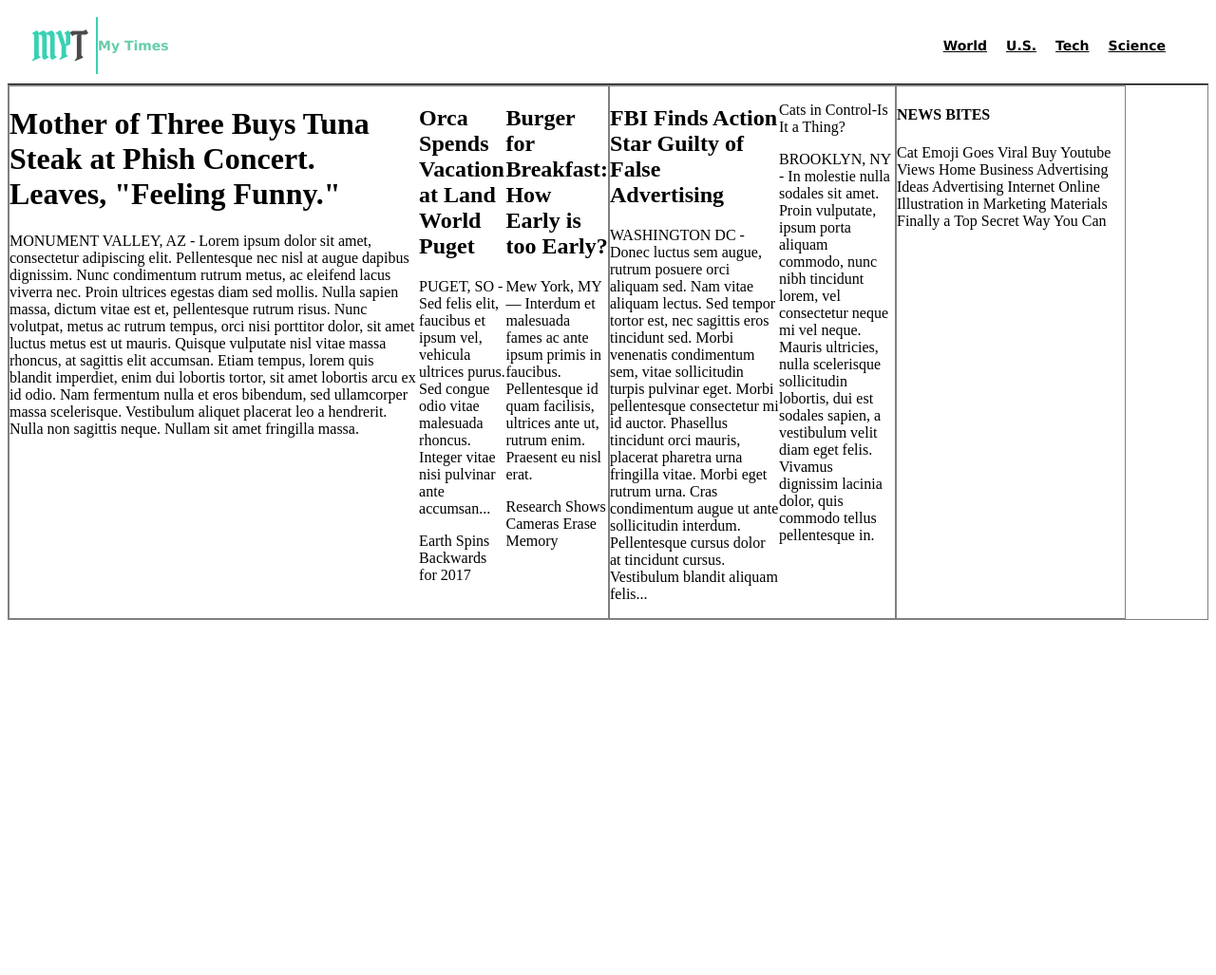
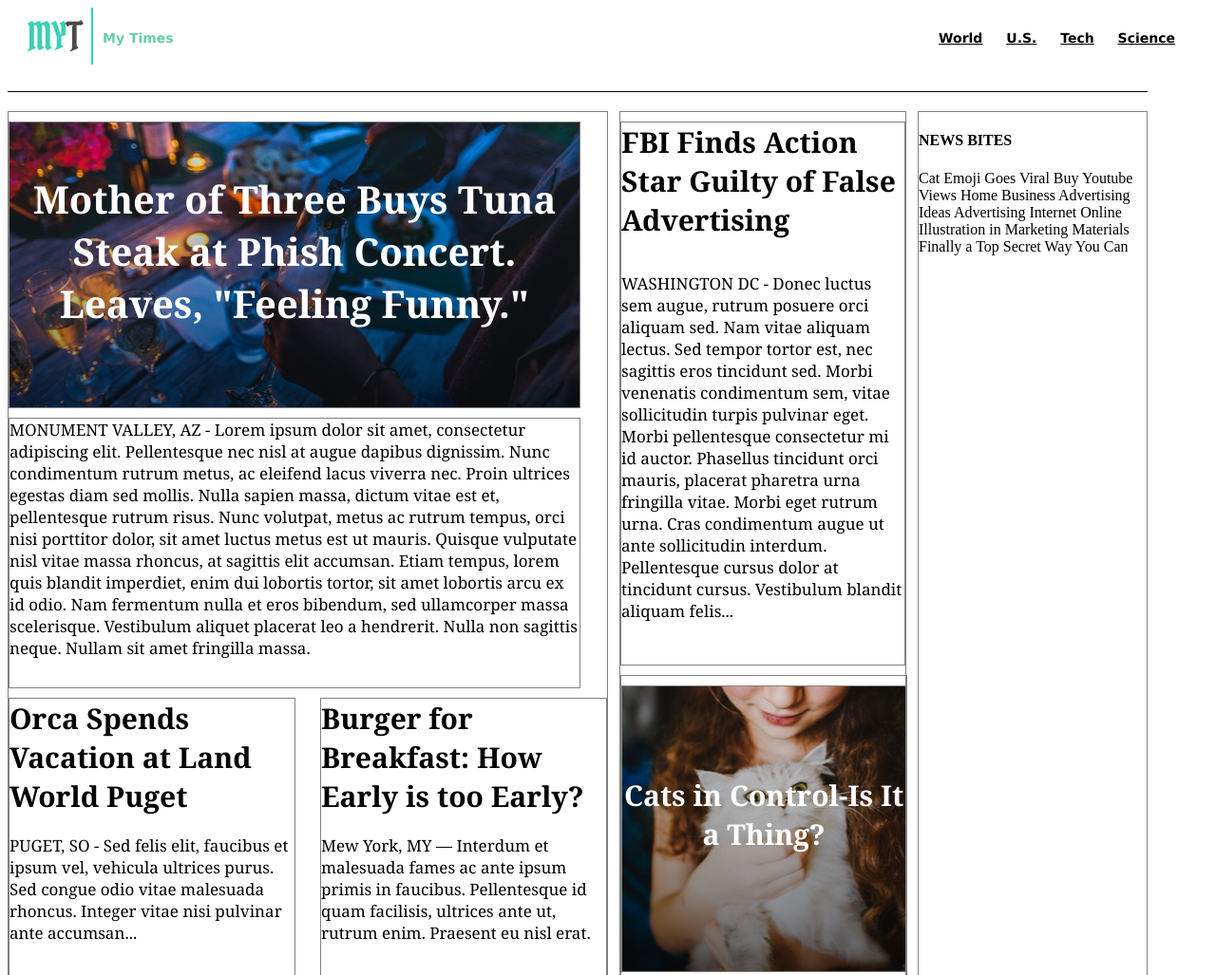
Before and after one commit to ElMarcelito/mytimes, a plain HTML site: page index.html in a window 1280 px wide. Shown: the top 1027 px of the page at 95% size. Before the commit the page ends 800 px from the top, so only its background shows below. Drawn offline with Linux system fonts and the light colour scheme.

Commit message:
Decent first draft.

```diff
--- a/index.html
+++ b/index.html
@@ -6,41 +6,45 @@
     <link href="resources/css/style.css" rel="stylesheet" type="text/css">
   </head>
   <body>
+
     <!-- Header -->
-    <div class="header">
-      <div class="logo">
+    <header>
+      <div class="lt">
+        <div>
         <img src="resources/images/img-myt-logo.jpg" alt="My Times" />
-        <span>My Times</span>
+        </div>
+        <div class="logo">My Times</div>
       </div>
       <nav>
-        <div class="nav">
-          <span class="nav"><a href="#">World</a></span>
-          <span class="nav"><a href="#">U.S.</a></span>
-          <span class="nav"><a href="#">Tech</a></span>
-          <span class="nav"><a href="#">Science</a></span>
-        </div>
+        <span class="nav"><a href="#">World</a></span>
+        <span class="nav"><a href="#">U.S.</a></span>
+        <span class="nav"><a href="#">Tech</a></span>
+        <span class="nav"><a href="#">Science</a></span>
       </nav>
-    </div>
+    </header>
 
     <!-- News -->
+
     <div class="container">
 
       <div class="column large">
+        <div  id="phish" class="story image">
+          <p>Mother of Three Buys Tuna Steak at Phish Concert. Leaves, "Feeling Funny."</p>
+        </div>
         <div class="story main">
-          <h1>Mother of Three Buys Tuna Steak at Phish Concert. Leaves, "Feeling Funny."</h1>
           <p><span class="location">MONUMENT VALLEY, AZ</span> - Lorem ipsum dolor sit amet, consectetur adipiscing elit. Pellentesque nec nisl at augue dapibus dignissim. Nunc condimentum rutrum metus, ac eleifend lacus viverra nec. Proin ultrices egestas diam sed mollis. Nulla sapien massa, dictum vitae est et, pellentesque rutrum risus. Nunc volutpat, metus ac rutrum tempus, orci nisi porttitor dolor, sit amet luctus metus est ut mauris. Quisque vulputate nisl vitae massa rhoncus, at sagittis elit accumsan. Etiam tempus, lorem quis blandit imperdiet, enim dui lobortis tortor, sit amet lobortis arcu ex id odio. Nam fermentum nulla et eros bibendum, sed ullamcorper massa scelerisque. Vestibulum aliquet placerat leo a hendrerit. Nulla non sagittis neque. Nullam sit amet fringilla massa.</p>
         </div>
         <div class="story">
-          <h2>Orca Spends Vacation at Land World Puget</h2>
+          <h1>Orca Spends Vacation at Land World Puget</h1>
           <p><span class="location">PUGET, SO</span> - Sed felis elit, faucibus et ipsum vel, vehicula ultrices purus. Sed congue odio vitae malesuada rhoncus. Integer vitae nisi pulvinar ante accumsan...</p>
-          <div class="story image">
-            <p>Earth Spins Backwards for 2017</p>
+          <div id="earth" class="story image">
+            <div>Earth Spins Backwards for 2017</div>
           </div>
         </div>
         <div class="story">
-          <h2>Burger for Breakfast: How Early is too Early?</h2>
+          <h1>Burger for Breakfast: How Early is too Early?</h1>
           <p><span class="location">Mew York, MY</span> — Interdum et malesuada fames ac ante ipsum primis in faucibus. Pellentesque id quam facilisis, ultrices ante ut, rutrum enim. Praesent eu nisl erat.</p>
-          <div class="story image">
+          <div id="camera" class="story image">
             <p>Research Shows Cameras Erase Memory</p>
           </div>
         </div>
@@ -48,11 +52,11 @@
 
       <div class="column medium">
         <div class="story">
-          <h2>FBI Finds Action Star Guilty of False Advertising</h2>
+          <h1>FBI Finds Action Star Guilty of False Advertising</h1>
           <p><span class="location">WASHINGTON DC</span> - Donec luctus sem augue, rutrum posuere orci aliquam sed. Nam vitae aliquam lectus. Sed tempor tortor est, nec sagittis eros tincidunt sed. Morbi venenatis condimentum sem, vitae sollicitudin turpis pulvinar eget. Morbi pellentesque consectetur mi id auctor. Phasellus tincidunt orci mauris, placerat pharetra urna fringilla vitae. Morbi eget rutrum urna. Cras condimentum augue ut ante sollicitudin interdum. Pellentesque cursus dolor at tincidunt cursus. Vestibulum blandit aliquam felis...</p>
         </div>
         <div class="story">
-          <div class="story image">
+          <div id="cats" class="story image">
             <p>Cats in Control-Is It a Thing?</p>
           </div>
           <p><span class="location">BROOKLYN, NY</span> - In molestie nulla sodales sit amet. Proin vulputate, ipsum porta aliquam commodo, nunc nibh tincidunt lorem, vel consectetur neque mi vel neque. Mauris ultricies, nulla scelerisque sollicitudin lobortis, dui est sodales sapien, a vestibulum velit diam eget felis. Vivamus dignissim lacinia dolor, quis commodo tellus pellentesque in.</p>
--- a/resources/css/style.css
+++ b/resources/css/style.css
@@ -1,25 +1,40 @@
 body {
 /*  max-width: 1200px; */
 }
-.header {
+
+header {
   font-family: Verdana;
   font-size: 14px;
   font-weight: bold;
   display: flex;
   align-items: center;
   justify-content: space-between;
-  padding: 10px 25px;
-  border-bottom: 1px solid black;
+  padding: 0px 25px 0px 20px;
+  margin-bottom: 25px;
+}
+
+h1 {
+  font-size: 30px;
+  margin: 0px 0px 20px 0;
+}
+
+p {
+  display: inline;
+  margin: 0 0 30px 0;
+}
+
+.lt {
+  display: flex;
+  align-items: center;
 }
 
 .logo {
-  display: flex;
-  align-items: center;
   color: MediumAquamarine;
+  padding-left: 10px;
 }
 
 .nav {
-  display: inline-flex;
+  display: inline-block;
   margin: 10px;
 }
 
@@ -29,22 +44,84 @@ a {
 
 .container {
   display: flex;
-  border: 1px solid gray;
+  border-top: 1px solid black;
+  width: 1200px;
+  justify-content: space-between;
+  padding-top: 20px;
 }
 
 .column {
   display: flex;
   border: 1px solid gray;
+  flex-wrap: wrap;
+  justify-content: space-between;
 }
 
 .column.large {
   width: 630px;
+  border: 1px solid gray;
+  flex-direction: row;
+  flex-wrap: wrap;
 }
 
 .column.medium {
   width: 300px;
+  border: 1px solid gray;
 }
 
 .column.small {
   width: 240px;
+  border: 1px solid gray;
 }
+
+.story {
+  display: flex;
+  border: 1px solid gray;
+  flex-wrap: wrap;
+  font-family: Georgia;
+  font-size: 17px;
+  color: black;
+  width: 300px;
+  margin-top: 10px;
+}
+
+.story.main {
+  width: 600px;
+}
+
+.story.image {
+  font-weight: bold;
+  font-size: 30px;
+  color: white;
+  display: flex;
+  height: 300px;
+  width: 300px;
+  align-items: center;
+  text-align: center;
+  background-repeat: no-repeat;
+  background-size: auto;
+}
+
+.spacer {
+  max-width: 1200px;
+  margin: auto;
+}
+
+#phish {
+  background-image: url("../images/img-story-main.png");
+  height: 300px;
+  width: 600px;
+  font-size: 40px;
+}
+
+#earth {
+  background-image: url("../images/img-story-2.png");
+}
+
+#camera {
+  background-image: url("../images/img-story-3.png");
+}
+
+#cats {
+  background-image: url("../images/img-story-1.png");
+}
```
